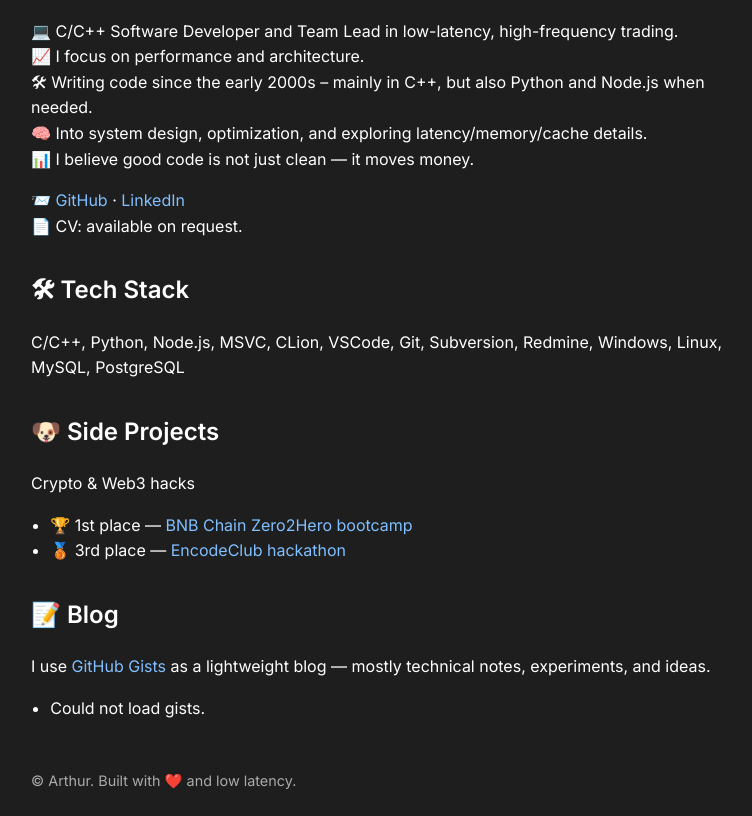
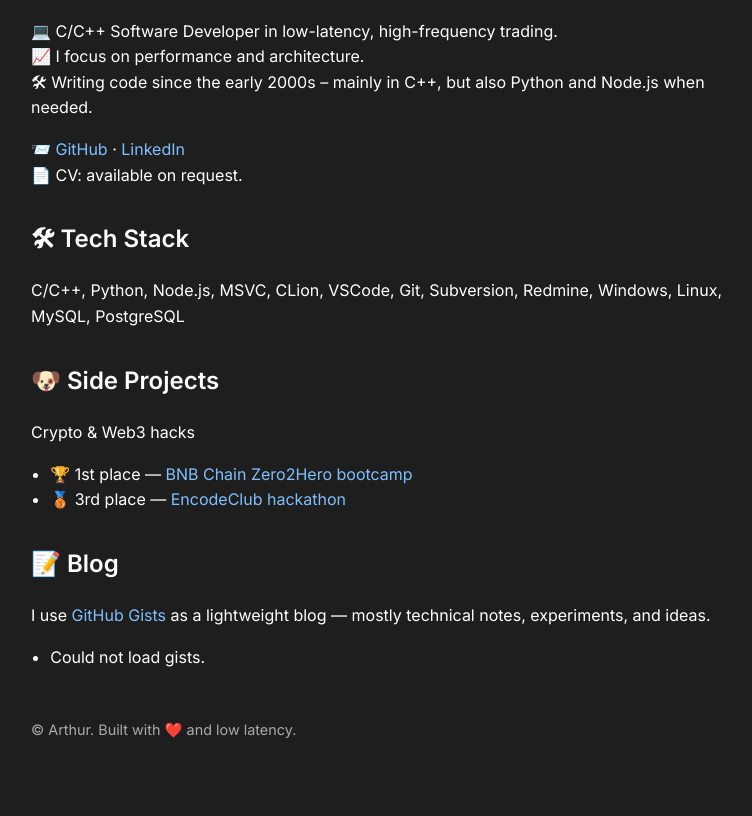
Before and after one commit to arthur-cpp/arthur-cpp.github.io, a plain HTML site: page index.html in a window 1280 px wide. Shown: the part 78-894 px from the top of the page, without its empty margins (249-1001 px from the left). After the commit the page ends 843 px from the top, so only its background shows below. Drawn offline with Linux system fonts and the light colour scheme; no server answers.

Commit message:
minor fix

```diff
--- a/index.html
+++ b/index.html
@@ -65,11 +65,10 @@
   <div class="container">
     <h1>👋 Hi, I'm Arthur</h1>
     <p>
-    💻 C/C++ Software Developer and Team Lead in low-latency, high-frequency trading.<br>
+    💻 C/C++ Software Developer in low-latency, high-frequency trading.<br>
     📈 I focus on performance and architecture.<br>
     🛠 Writing code since the early 2000s – mainly in C++, but also Python and Node.js when needed.<br>
-    🧠 Into system design, optimization, and exploring latency/memory/cache details.<br>
-    📊 I believe good code is not just clean — it moves money.</p>
+    </p>
 
     <p>📨 <a href="https://github.com/arthur-cpp" target="_blank">GitHub</a> · <a href="https://linkedin.com/in/arthur-cpp" target="_blank">LinkedIn</a><br>
     📄 CV: available on request.</p>
```
